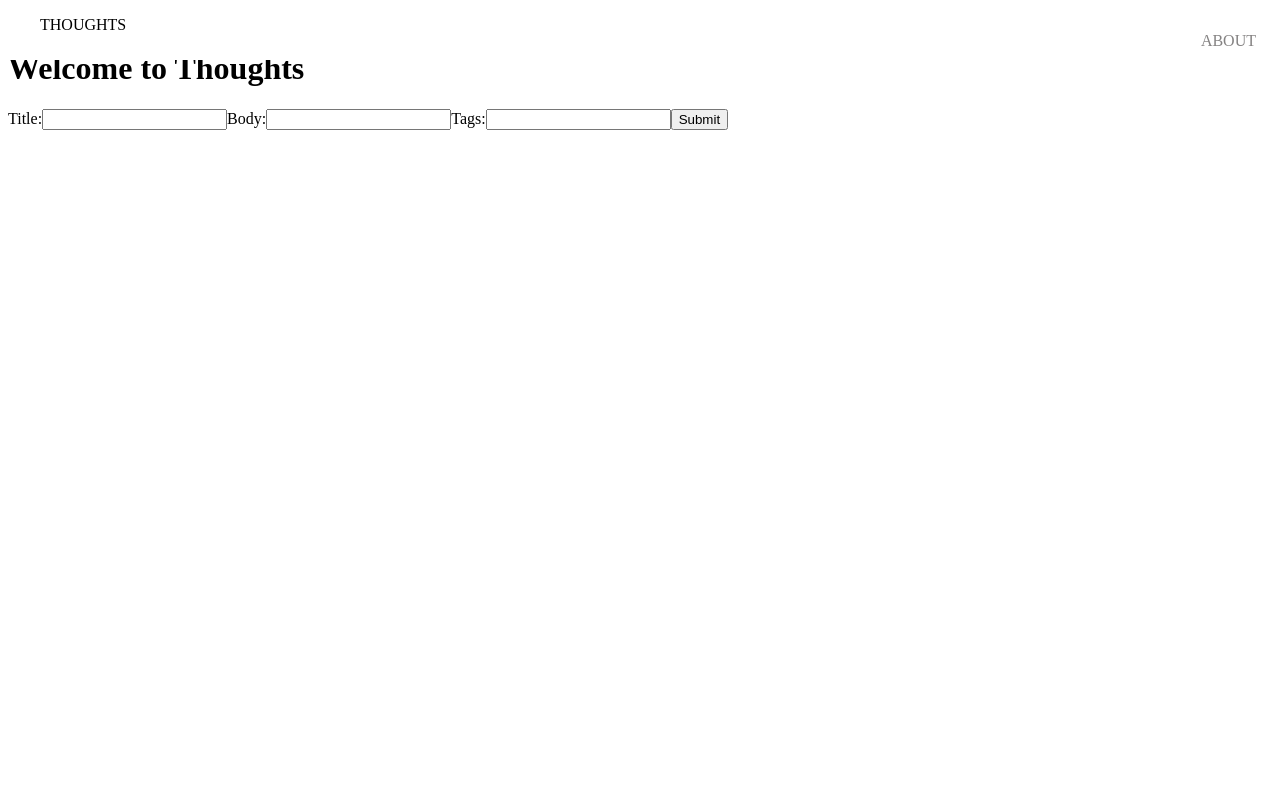
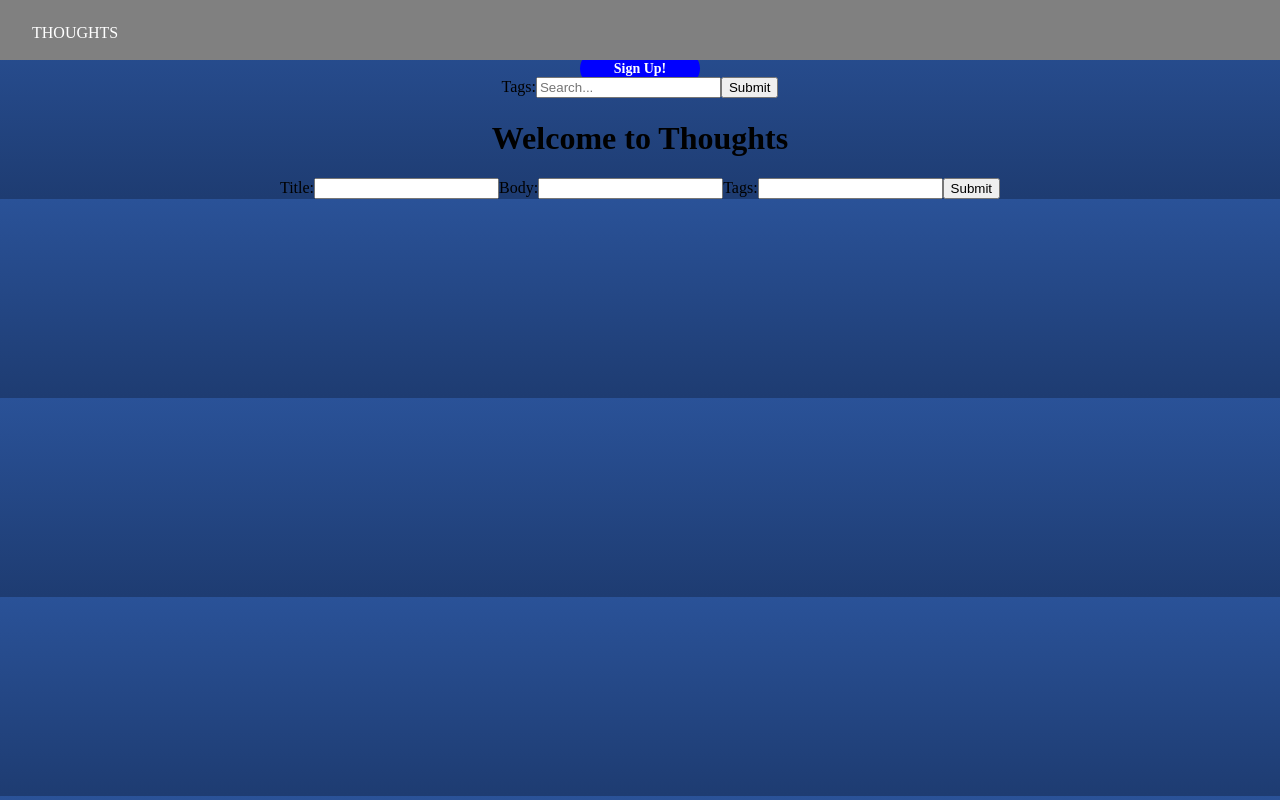
Before and after one commit to patrickalexanderfreeney/Jot, a React (Create React App) app in the folder client/: page / in a window 1280 px wide. Built offline with nearby package versions, Linux system fonts and the light colour scheme; no server answers; the HTML template or start-up script is replaced by a standard one.

Commit message:
Created Landing Page and introduced Styled-Components

```diff
--- a/client/package.json
+++ b/client/package.json
@@ -9,7 +9,8 @@
     "axios": "^0.19.2",
     "react": "^16.13.1",
     "react-dom": "^16.13.1",
-    "react-scripts": "3.4.1"
+    "react-scripts": "3.4.1",
+    "styled-components": "^5.0.1"
   },
   "scripts": {
     "start": "react-scripts start",
--- a/client/src/App.css
+++ b/client/src/App.css
@@ -1,45 +1,13 @@
+body {
+  margin: 0px;
+  text-align: center;
+  background-image: linear-gradient(
+    to top,
+    #1e3c72 0%,
+    #1e3c72 1%,
+    #2a5298 100%
+  );
+}
 .App {
-  text-align: center;
+  align-items: center;
 }
-.navbar {
-  position: fixed;
-  top: 0;
-  z-index: 1;
-  display: flex;
-  width: 100%;
-  height: 60px;
-  background: #ffffff;
-}
-.navbar ul {
-  display: flex;
-  list-style: none;
-  width: 100%;
-  justify-content: right;
-}
-.navbar ul li {
-  margin: 0 1rem;
-  padding: 1rem;
-}
-.navbar ul li a {
-  text-decoration: none;
-  text-transform: uppercase;
-  color: #6e6b6bd8;
-}
-.navbar ul li a:hover {
-  color: #000000;
-}
-.navbar li {
-  text-decoration: none;
-  text-transform: uppercase;
-  color: #6e6b6bd8;
-}
-.nav-link {
-  font-weight: 500;
-}
-.logo {
-  text-decoration: none;
-  text-transform: uppercase;
-  color: #000000;
-  margin: 0 1rem;
-  padding: 1rem;
-}
--- a/client/src/App.js
+++ b/client/src/App.js
@@ -1,6 +1,10 @@
 import React, { useEffect, useState } from 'react';
 import axios from 'axios';
+import styled from 'styled-components';
+import { Section } from './styledElements';
+
 import Navbar from './components/Navbar';
+import ThoughtsLanding from './components/ThoughtsLanding';
 import SearchBar from './components/SearchBar';
 import ThoughtContainer from './components/ThoughtsContainer';
 import ThoughtForm from './components/ThoughtForm';
@@ -21,13 +25,18 @@ const App = () => {
     // console.log(response.data);
   };
   return (
-    <>
+    <div className='App'>
       <Navbar />
+
+      <ThoughtsLanding />
+
       <SearchBar />
       <h1>Welcome to Thoughts</h1>
+
       <ThoughtContainer thoughts={thoughts} />
+
       <ThoughtForm />
-    </>
+    </div>
   );
 };
 
--- a/client/src/components/Navbar.js
+++ b/client/src/components/Navbar.js
@@ -1,16 +1,12 @@
 import React from 'react';
+import { Nav, Logo } from '../styledElements';
 
 const Navbar = () => {
   return (
     <>
-      <nav class='navbar'>
-        <a class='logo' href='#landing'>
-          Thoughts
-        </a>
-        <ul>
-          <li>About</li>
-        </ul>
-      </nav>
+      <Nav>
+        <Logo>Thoughts</Logo>
+      </Nav>
     </>
   );
 };
--- a/client/src/components/SearchBar.js
+++ b/client/src/components/SearchBar.js
@@ -6,7 +6,7 @@ const SearchBar = () => {
       <form>
         <label>
           Tags:
-          <input type='text' name='search' placeholder='search' />
+          <input type='text' name='search' placeholder='Search...' />
         </label>
         <input type='submit' value='Submit' />
       </form>
--- a/client/src/components/Thought.js
+++ b/client/src/components/Thought.js
@@ -1,14 +1,16 @@
 import React from 'react';
+import { Button, Card } from '../styledElements';
 
 const Thought = ({ title, body, tags }) => {
   return (
-    <>
+    <Card>
       <p>Thought here!</p>
       <p>{title}</p>
       <p>{body}</p>
       <p>{tags}</p>
-      <hr />
-    </>
+      <Button outlined>Remove</Button>
+      <Button outlined>Edit </Button>
+    </Card>
   );
 };
 
--- /dev/null
+++ b/client/src/components/ThoughtsLanding.js
@@ -0,0 +1,13 @@
+import React from 'react';
+import { Button } from '../styledElements';
+
+const ThoughtsLanding = () => {
+  return (
+    <>
+      <h3>Welcome to Thoughts!</h3>
+      <Button>Sign Up!</Button>
+    </>
+  );
+};
+
+export default ThoughtsLanding;
--- /dev/null
+++ b/client/src/styledElements.js
@@ -0,0 +1,53 @@
+import styled, { css } from 'styled-components';
+
+export const Nav = styled.nav`
+  position: fixed;
+  top: 0;
+  z-index: 1;
+  display: flex;
+  width: 100vw;
+  height: 60px;
+  background-color: grey;
+`;
+
+export const Logo = styled.p`
+  text-decoration: none;
+  text-transform: uppercase;
+  color: #fff;
+  margin: 0.5rem 1rem;
+  padding: 1rem;
+`;
+export const section = styled.section`
+  height: 90vh;
+`;
+export const Button = styled.a`
+  height: 48px;
+  line-height: 48 px;
+  padding: 10px 34px;
+  font-weight: 600;
+  border-radius: 100px;
+  color: white;
+  background: blue;
+  margin: 0 24px;
+  font-size: 14px;
+  text-decoration: none;
+
+  &:hover {
+    background: gray;
+  }
+
+  ${props =>
+    props.outlined &&
+    css`
+      background: transparent;
+      border: 3px solid black;
+    `}
+`;
+export const Section = styled.section`
+  display: flex;
+  height: 100vh;
+  width: 100vw;
+`;
+export const Card = styled.div`
+  /* padding: 20px; */
+`;
```
Also changed, not shown: 1 other file (tests, documents, lock files or other folders).
